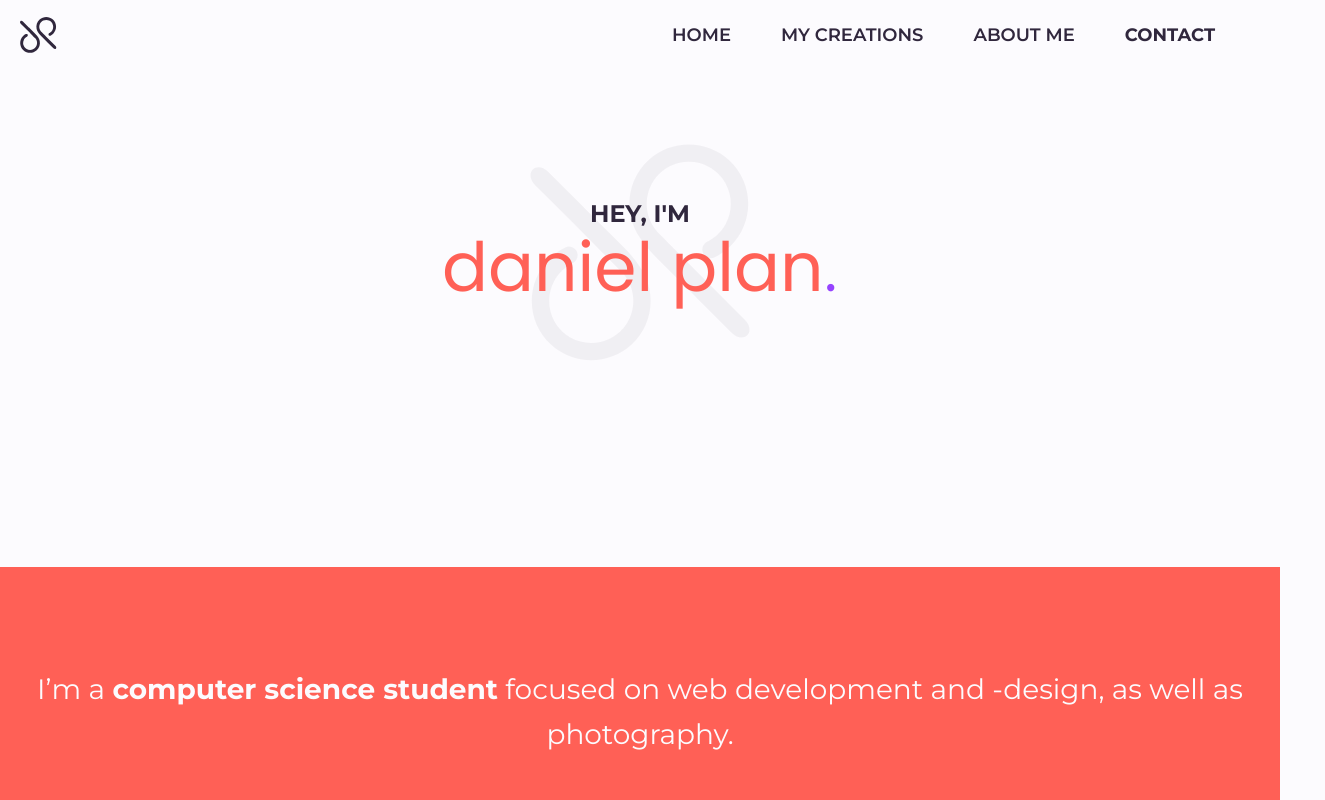
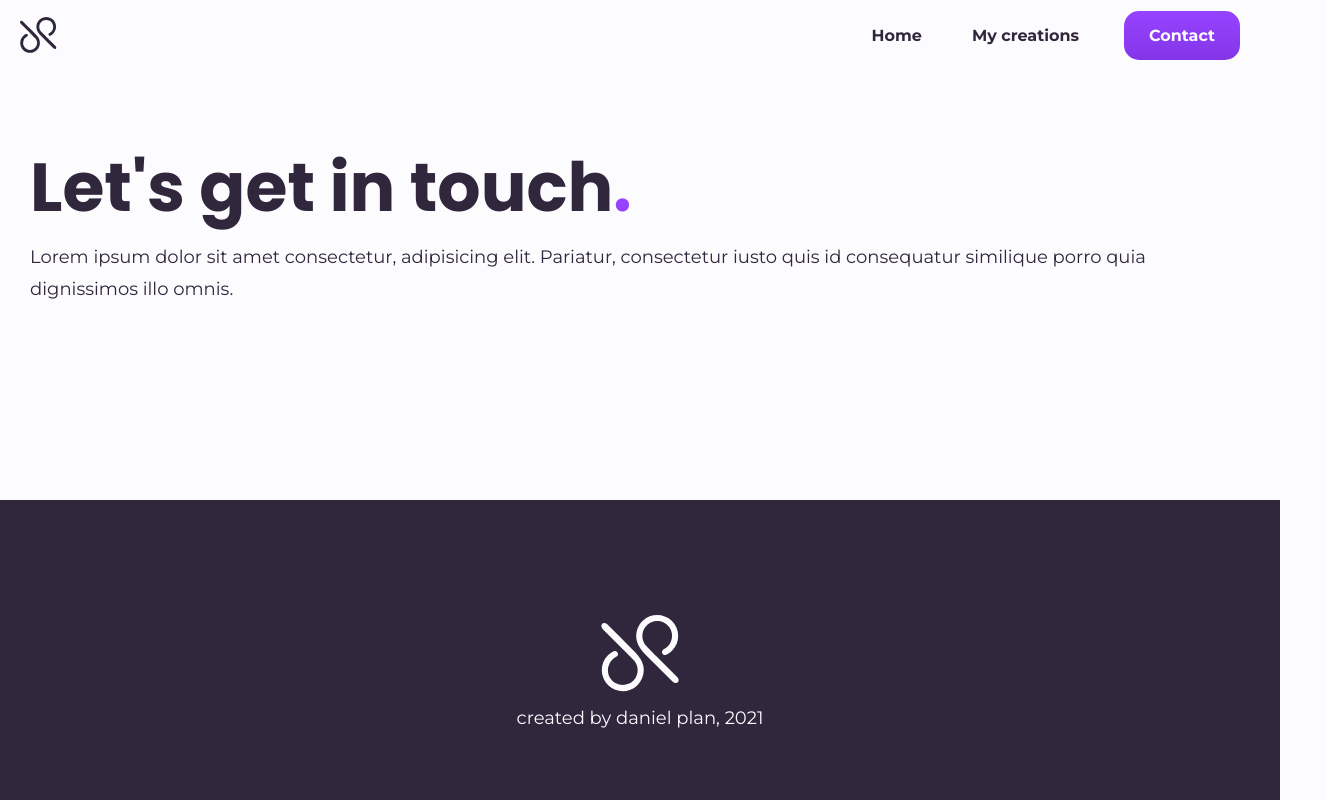
Before and after one commit to danielplan/danielplan.github.io_old, a React (Create React App) app: page /contact in a window 1280 px wide. Shown: the top 800 px of the page, 1325 px wide, since content can reach past the window. Built offline with nearby package versions, Linux system fonts and the light colour scheme.

Commit message:
changed navigation and removed about page

```diff
--- a/src/App.tsx
+++ b/src/App.tsx
@@ -7,7 +7,7 @@ import ScrollTop from 'components/helpers/ScrollTop';
 import Home from 'pages/Home';
 import Creations from 'pages/Creations';
 import CreationsDetail from 'pages/Creations/Detail';
-import About from 'pages/About';
+import Contact from 'pages/Contact';
 
 export default function App(): JSX.Element {
   return (
@@ -16,7 +16,7 @@ export default function App(): JSX.Element {
       <Header />
       <CreationProvider>
         <Switch>
-          <Route path="/about" component={About} />
+          <Route path="/contact" component={Contact} />
           <Route path="/creations/:slug" component={CreationsDetail} />
           <Route path="/creations" component={Creations} />
           <Route path="/" component={Home} />
--- a/src/components/layout/Navigation/index.tsx
+++ b/src/components/layout/Navigation/index.tsx
@@ -1,4 +1,5 @@
 import { NavLink } from 'react-router-dom';
+import Button from 'components/ui/Button';
 import './navigation.scss';
 
 export default function Navigation(): JSX.Element {
@@ -6,8 +7,7 @@ export default function Navigation(): JSX.Element {
         <nav className="site-navigation">
             <NavLink exact to="/">Home</NavLink>
             <NavLink to="/creations">My creations</NavLink>
-            <NavLink to="/about">About me</NavLink>
-            <NavLink to="/contact">Contact</NavLink>
+            <Button route="/contact">Contact</Button>
         </nav>
     )
 }
--- a/src/components/layout/Navigation/navigation.scss
+++ b/src/components/layout/Navigation/navigation.scss
@@ -3,18 +3,29 @@
 .site-navigation {
     padding: 0 40px;
 
+    .button {
+        padding: 15px 25px;
+        color: $white;
+        margin-left: 20px;
+
+        &:hover {
+            color: $white;
+        }
+    }
+
     a {
         color: $black;
         padding: 25px;
-        text-transform: uppercase;
         font-weight: 600;
+        font-size: 16px;
+        font-weight: bold;
 
         &.active {
-            font-weight: bold;
+            color: $secondary;
         }
 
         &:hover {
-            color: $primary;
+            color: $secondary;
             opacity: .75;
         }
     }
--- a/src/components/ui/Creation/creation.scss
+++ b/src/components/ui/Creation/creation.scss
@@ -29,6 +29,9 @@
         margin: -20px 0 0 15px;
         padding: 20px;
         font-size: 16px;
+        .heading {
+            margin-bottom: 10px;
+        }
 
         @include breakpoint(large) {
             padding: 25px;
--- a/src/pages/About/index.tsx
+++ b/src/pages/Contact/index.tsx
@@ -1,4 +1,4 @@
-import './about.scss';
+import './contact.scss';
 import Page from 'components/layout/Page';
 
 export default function About(): JSX.Element {
@@ -8,7 +8,7 @@ export default function About(): JSX.Element {
                 <div className="row">
                     <div className="column large-6">
                         <h1 className="heading xlarge">
-                            This is me
+                            Let's get in touch
                             <span className="text-secondary">
                                 .
                             </span>
```
Also changed, not shown: src/pages/Contact/contact.scss (renamed from src/pages/About/about.scss).
